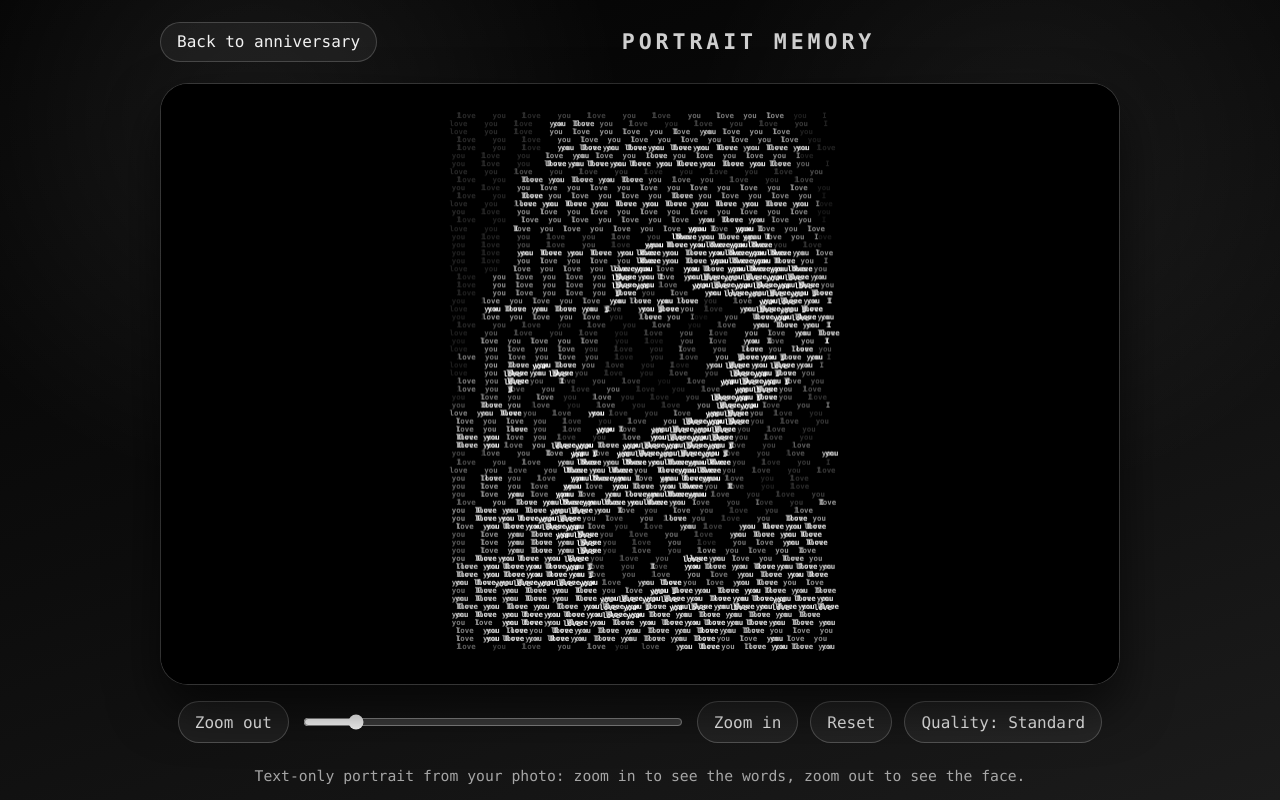
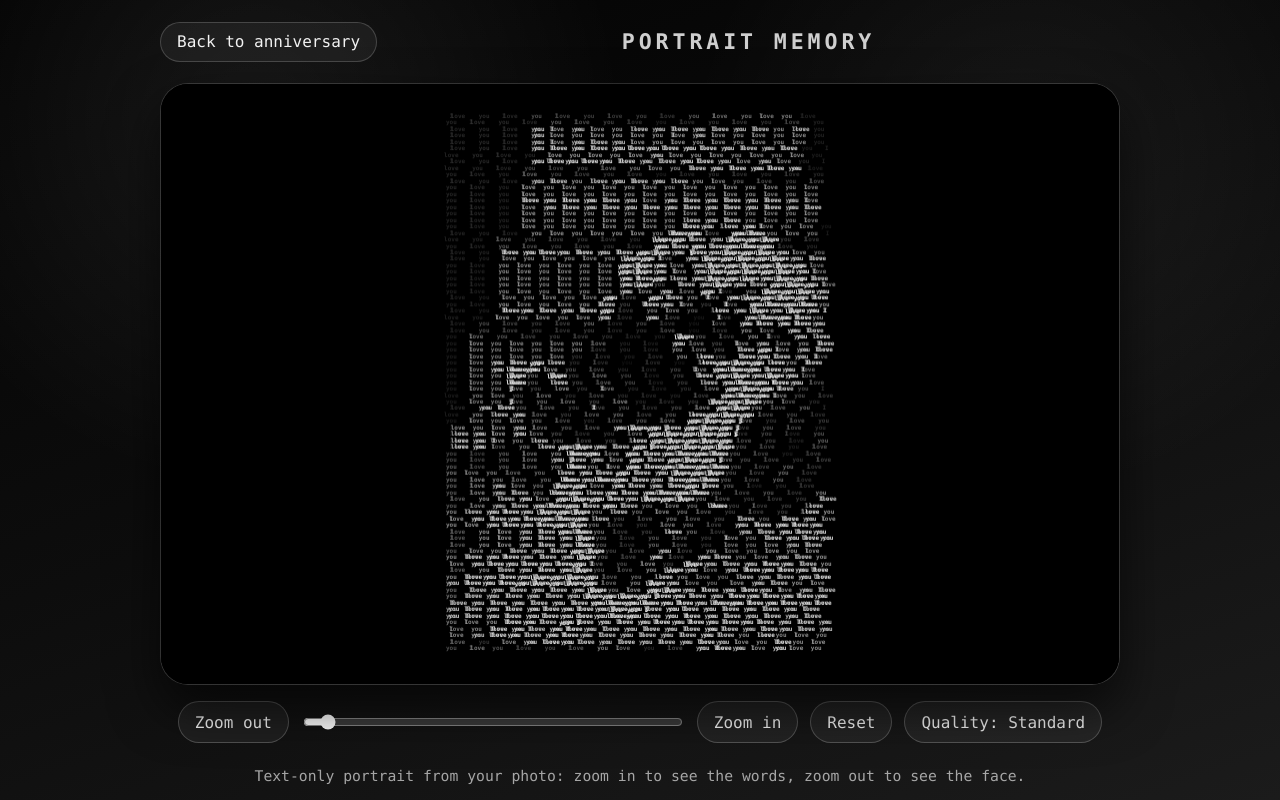
Before and after one commit to JacobVillacorte/0415, a plain HTML site: page portrait.html in a window 1280 px wide. Drawn offline with Linux system fonts and the light colour scheme.

Commit message:
Fix zoom behavior for clear-out and readable-in text portrait

```diff
--- a/portrait.html
+++ b/portrait.html
@@ -185,7 +185,7 @@
 
     <div class="controls" aria-label="Portrait controls">
       <button id="zoomOutBtn" type="button">Zoom out</button>
-      <input id="zoomRange" type="range" min="0.8" max="2.4" step="0.01" value="1" aria-label="Zoom level" />
+      <input id="zoomRange" type="range" min="0.7" max="7" step="0.01" value="1" aria-label="Zoom level" />
       <button id="zoomInBtn" type="button">Zoom in</button>
       <button id="resetBtn" type="button">Reset</button>
       <button id="qualityToggleBtn" type="button">Quality: Standard</button>
@@ -281,7 +281,10 @@
       const left = width / 2 - drawW / 2 + offsetX;
       const top = height / 2 - drawH / 2 + offsetY;
       const baseSize = ultraMode ? 3.9 : 4.6;
-      const fontSize = Math.max(baseSize, Math.min(width, height) / (ultraMode ? 110 : 96)) / Math.max(0.7, scale * (ultraMode ? 0.91 : 0.84));
+      const zoomReveal = Math.max(0, Math.min(1, (scale - 1) / 2.8));
+      const baseFont = Math.max(baseSize, Math.min(width, height) / (ultraMode ? 112 : 100));
+      // Bigger text on zoom-in, smaller text on zoom-out.
+      const fontSize = baseFont * Math.pow(scale, ultraMode ? 0.78 : 0.74);
       const lineH = fontSize * 1.08;
       const rows = Math.ceil(height / lineH) + 3;
 
@@ -326,7 +329,7 @@
           pointer += 1;
 
           // Keep the horizontal paragraph/code flow while controlling apparent density via alpha.
-          const alpha = 0.02 + darkness * 0.98;
+          const alpha = (0.02 + darkness * 0.98) * (1 - zoomReveal * 0.22);
           if (alpha < 0.04) {
             drawX += wordW * 0.9;
             continue;
@@ -335,17 +338,18 @@
           ctx.fillStyle = `rgba(255, 255, 255, ${Math.min(1, alpha)})`;
           ctx.fillText(word, drawX, drawY);
 
-          if (darkness > (ultraMode ? 0.56 : 0.62)) {
+          if (zoomReveal < 0.62 && darkness > (ultraMode ? 0.56 : 0.62)) {
             ctx.fillStyle = `rgba(255, 255, 255, ${Math.min(1, alpha + 0.16)})`;
             ctx.fillText(word, drawX + wordW * 0.24, drawY);
           }
 
-          if (darkness > (ultraMode ? 0.78 : 0.84)) {
+          if (zoomReveal < 0.45 && darkness > (ultraMode ? 0.78 : 0.84)) {
             ctx.fillStyle = `rgba(255, 255, 255, ${Math.min(1, alpha + 0.24)})`;
             ctx.fillText(word, drawX - wordW * 0.16, drawY + lineH * 0.1);
           }
 
-          const spacing = darkness > 0.76 ? 0.18 : darkness > 0.45 ? 0.4 : 0.82;
+          const spacingBase = darkness > 0.76 ? 0.18 : darkness > 0.45 ? 0.4 : 0.82;
+          const spacing = spacingBase + zoomReveal * 0.55;
           drawX += wordW + wordW * spacing;
         }
       }
```
